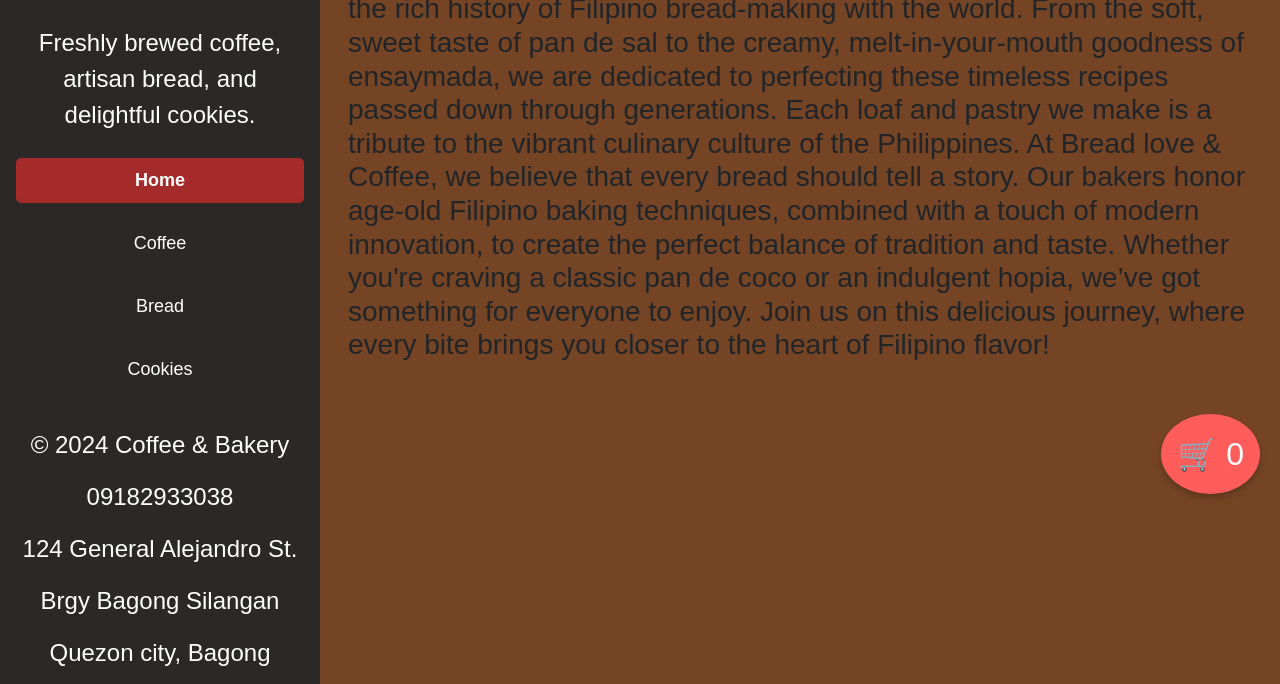
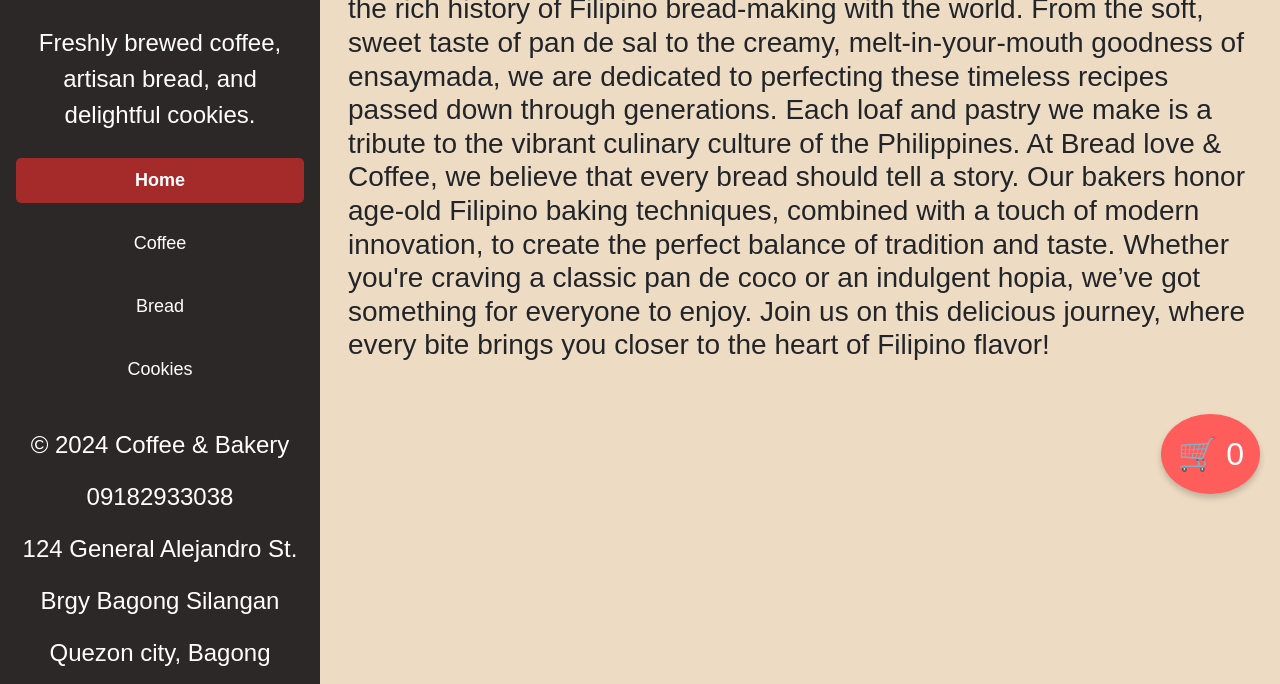
Before and after one commit to aaronjoshuaM/Bread-love-Coffee, a plain HTML site: page index.html in a window 1280 px wide. Shown: the part 286-970 px from the top of the page. Drawn offline with nearby package versions, Linux system fonts and the light colour scheme.

Commit message:
Update index.html

```diff
--- a/index.html
+++ b/index.html
@@ -7,7 +7,7 @@
   <link rel="stylesheet" href="https://cdnjs.cloudflare.com/ajax/libs/bootstrap/5.3.0/css/bootstrap.min.css">
   <style>
     body {
-      background-color: rgb(116, 68, 36);
+      background-color:  rgb(238, 219, 195);
       margin: 0;
       padding: 0;
       font-family: Arial, sans-serif;
```
